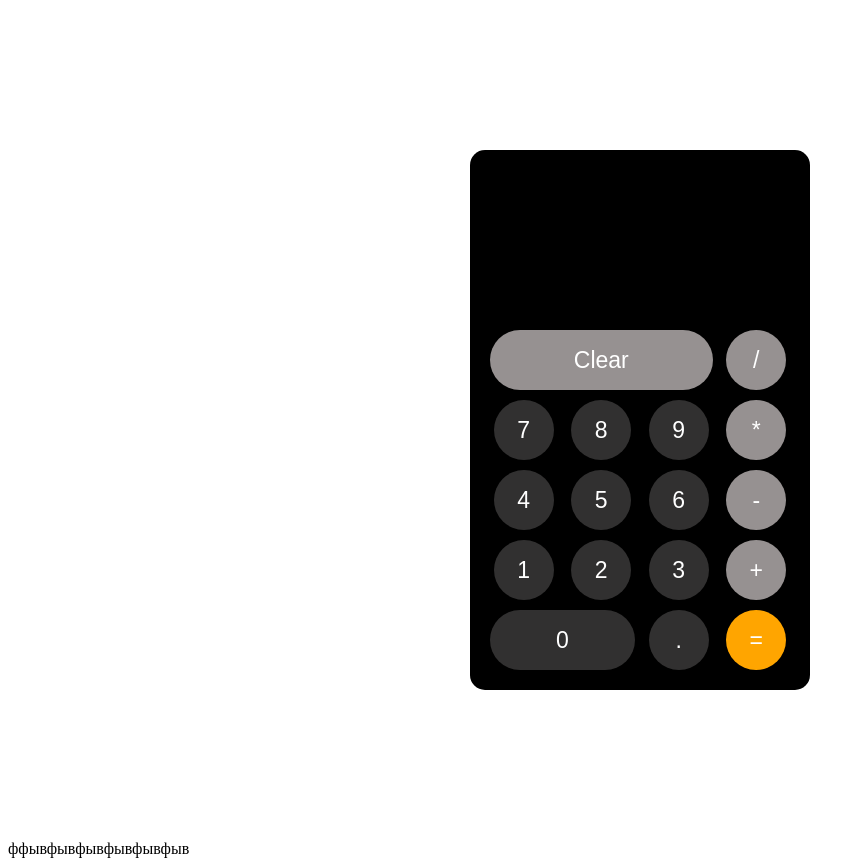
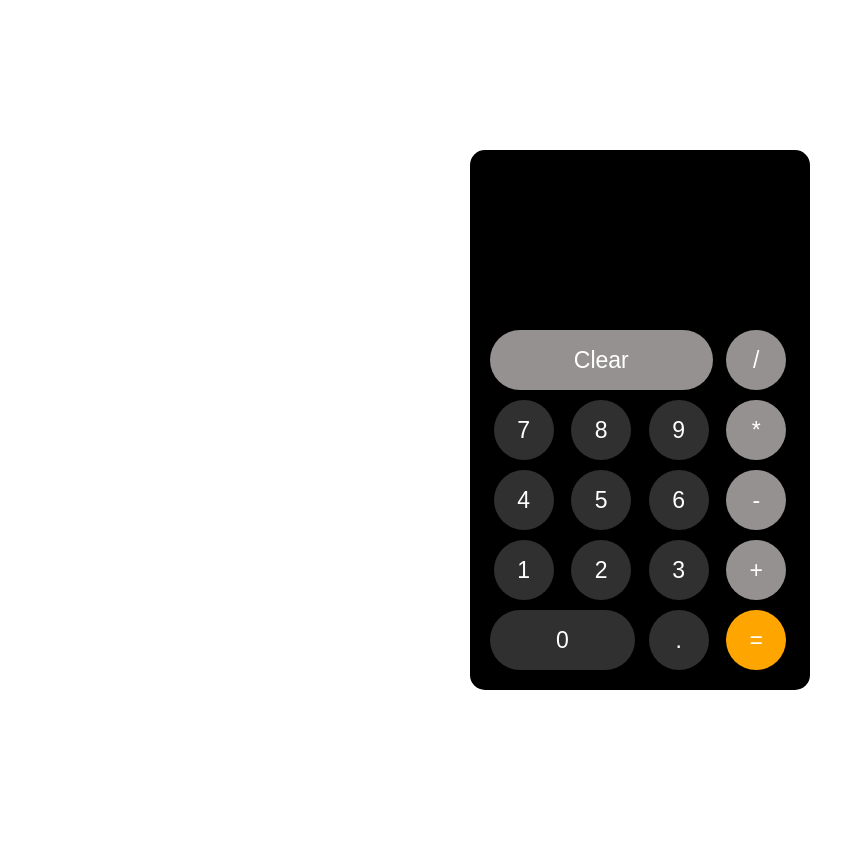
Before and after one commit to Nomad211196/Calculator, a plain HTML site: page index.html in a window 1280 px wide. Shown: the whole page, without its empty margins (0-865 px from the left). After the commit the page ends 840 px from the top, so only its background shows below. Drawn offline with Linux system fonts and the light colour scheme.

Commit message:
ProstoTak

```diff
--- a/index.html
+++ b/index.html
@@ -38,6 +38,3 @@
     <script src="script.js"></script>
 </body>
 </html>
-
-
-ффывфывфывфывфывфыв
```
